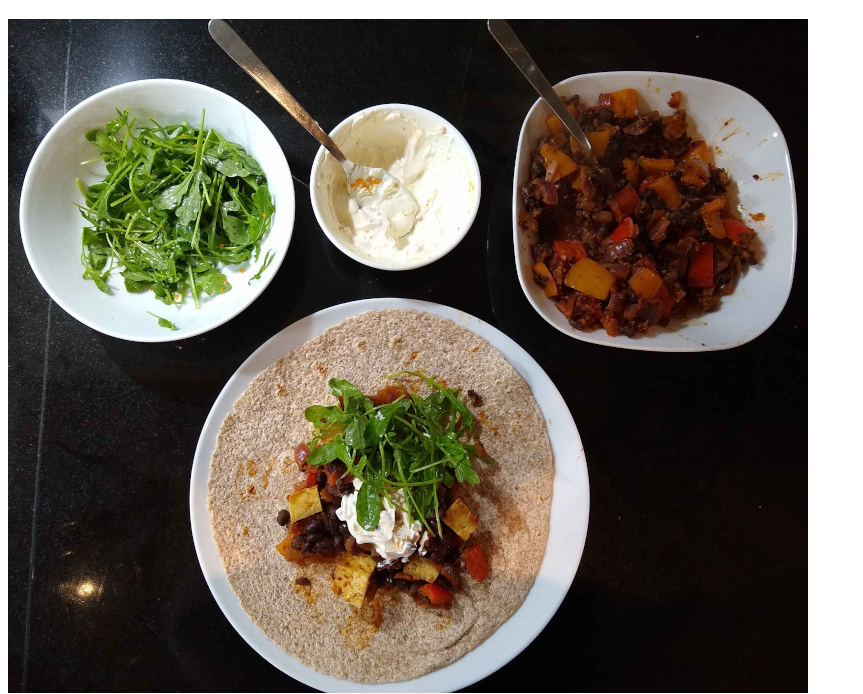
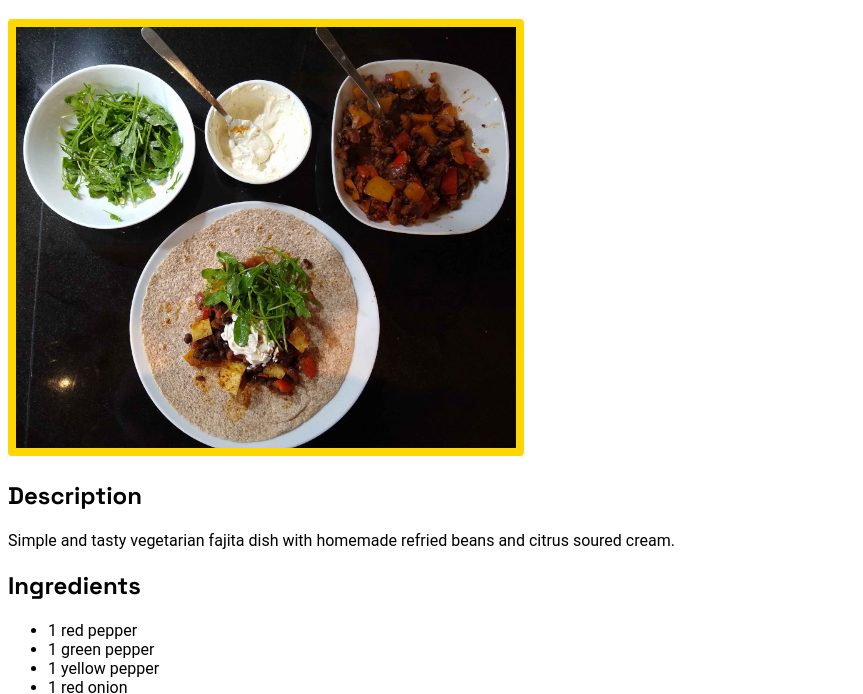
Before and after one commit to mjr141/odin-recipes, a plain HTML site: page recipes/fajitas.html in a window 1280 px wide. Shown: the part 91-785 px from the top of the page, without its empty margins (0-863 px from the left). Drawn offline with Linux system fonts and the light colour scheme.

Commit message:
resize image and add border

```diff
--- a/styles.css
+++ b/styles.css
@@ -7,3 +7,10 @@ body {
 h1, h2 {
   font-family: 'Space Grotesk', sans-serif;
 }
+
+img {
+  border: 8px solid gold;
+  border-radius: 4px;
+  width: 500px;
+  height: auto;
+}
```
